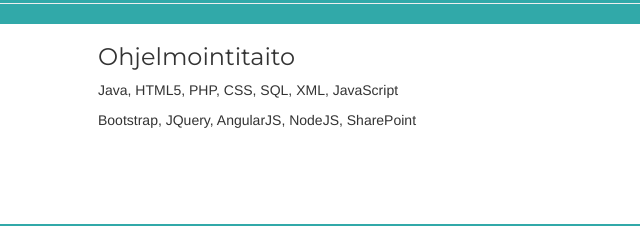
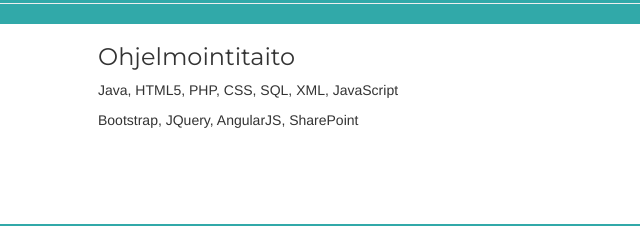
Before and after one commit to ketope/mysite, a plain HTML site: page index.html in a window 1280 px wide. Both pictures are taken after a click on the element "Järjestelmäasiantuntija, Skills Finland ry.". Shown: the part 573-799 px from the top of the page, 557-1197 px from the left. Drawn offline with nearby package versions, Linux system fonts and the light colour scheme.

Commit message:
text updated

```diff
--- a/index.html
+++ b/index.html
@@ -126,7 +126,7 @@
 			<div class="text text_2">
 				<h3>Ohjelmointitaito</h3>
 				<p>Java, HTML5, PHP, CSS, SQL, XML, JavaScript</p>
-				<p>Bootstrap, JQuery, AngularJS, NodeJS, SharePoint</p>
+				<p>Bootstrap, JQuery, AngularJS, SharePoint</p>
 			</div>
 		</div>
 	</div>
```
